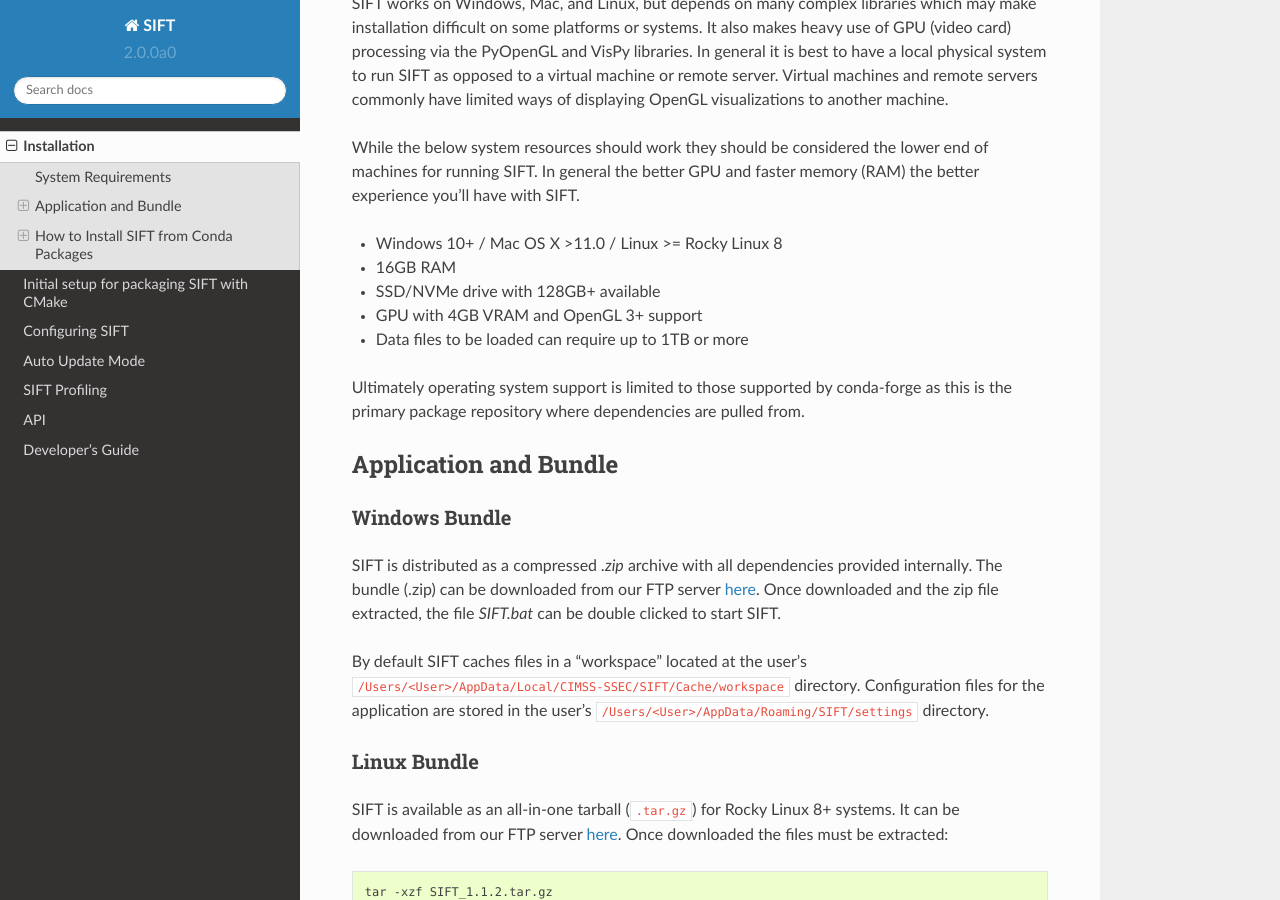
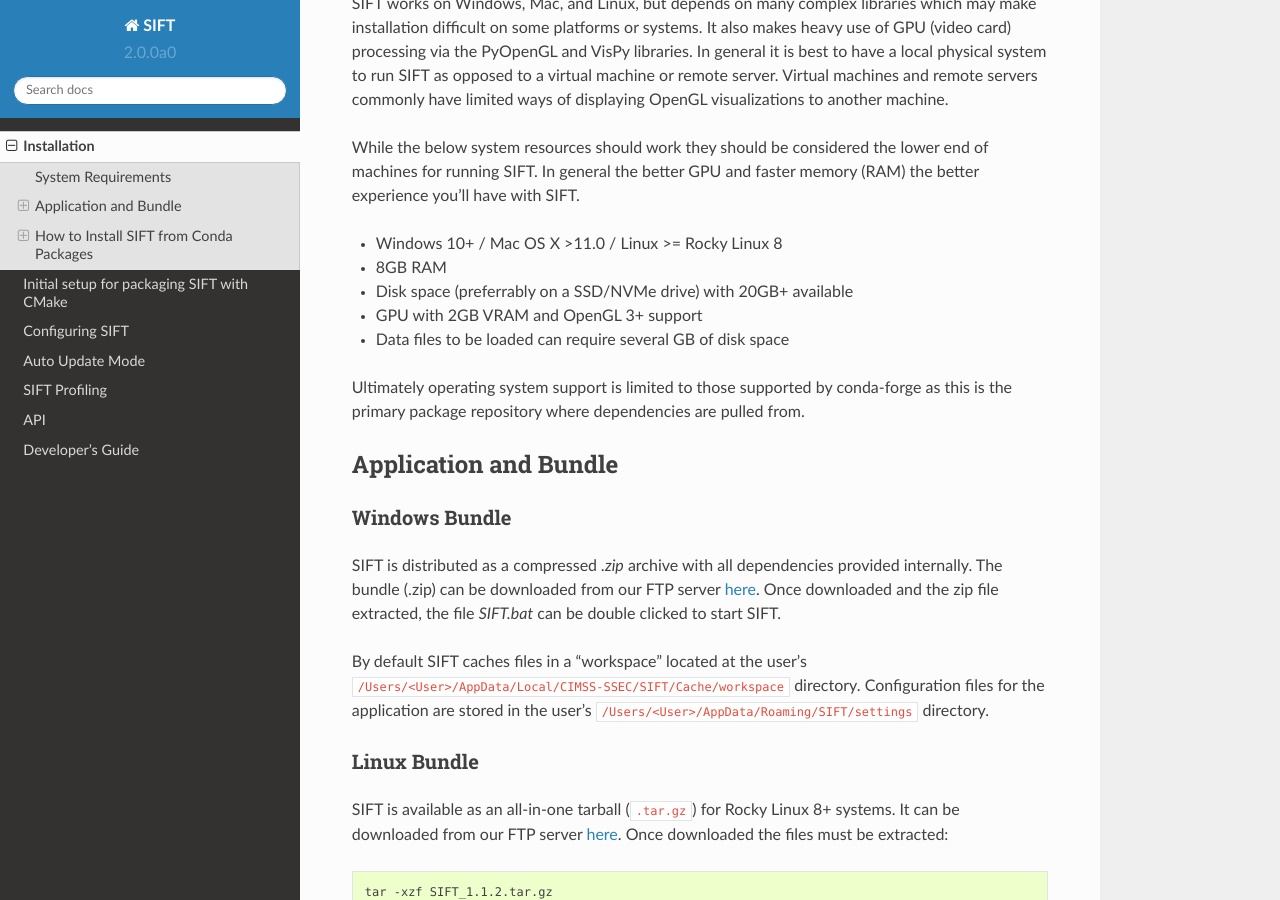
Before and after one commit to ssec/sift, a Sphinx documentation site: the page built from doc/source/installation.rst, in a window 1280 px wide and 900 px high, scrolled down 368 px. Built offline with Sphinx 7.4.7 and the Read the Docs theme 2.0.0, drawn with Linux system fonts in a browser that asks for light colours.

Commit message:
Update doc/source/installation.rst
Co-authored-by: Andrea Meraner <49722768+ameraner@users.noreply.github.com>

```diff
--- a/doc/source/installation.rst
+++ b/doc/source/installation.rst
@@ -25,10 +25,10 @@
 memory (RAM) the better experience you'll have with SIFT.
 
 * Windows 10+ / Mac OS X >11.0 / Linux >= Rocky Linux 8
-* 16GB RAM
-* SSD/NVMe drive with 128GB+ available
-* GPU with 4GB VRAM and OpenGL 3+ support
-* Data files to be loaded can require up to 1TB or more
+* 8GB RAM
+* Disk space (preferrably on a SSD/NVMe drive) with 20GB+ available
+* GPU with 2GB VRAM and OpenGL 3+ support
+* Data files to be loaded can require several GB of disk space
 
 Ultimately operating system support is limited to those supported by
 conda-forge as this is the primary package repository where dependencies
```
